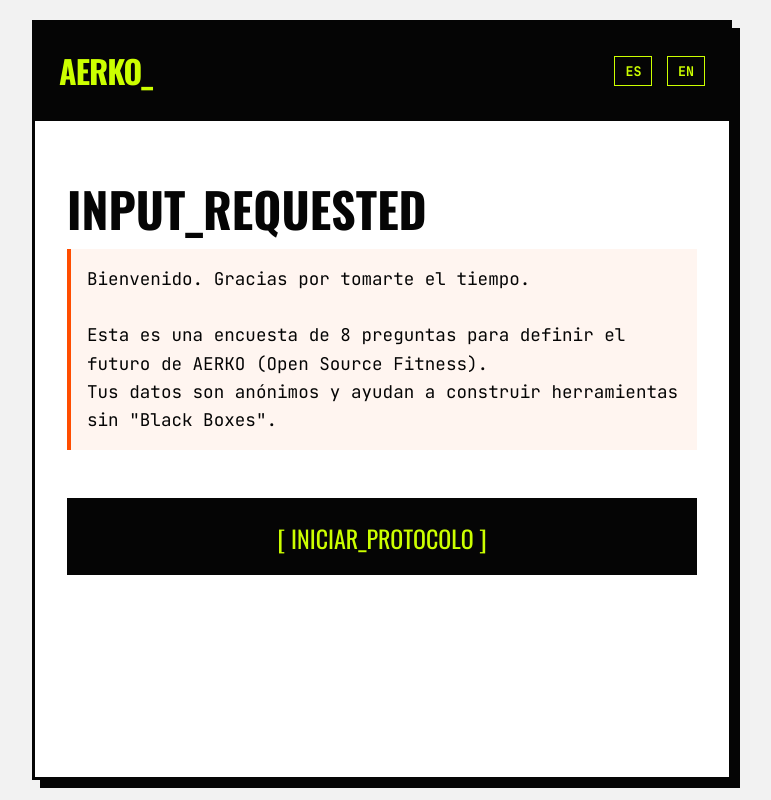
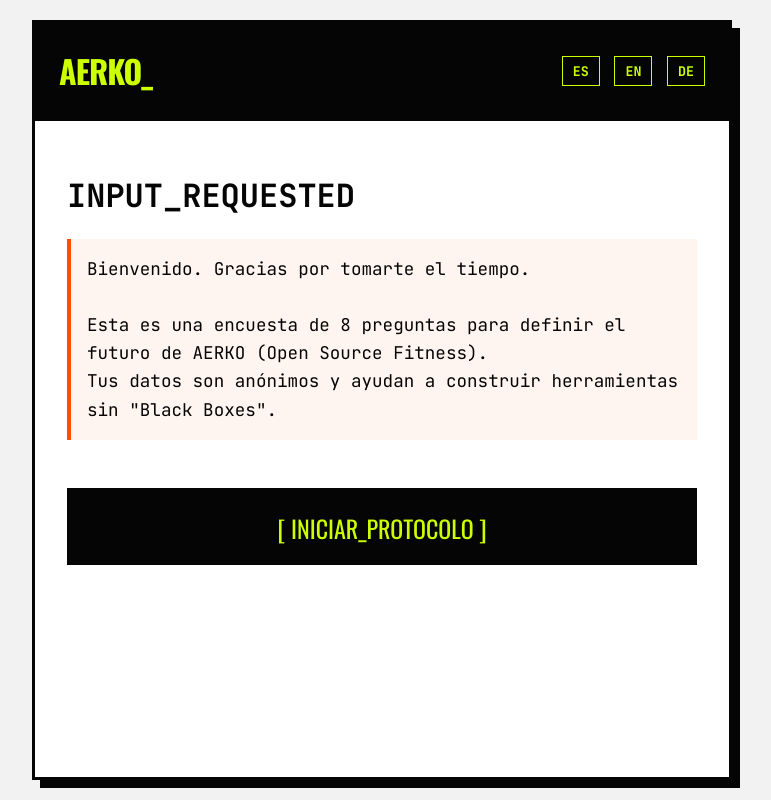
Before and after one commit to SrPakura/Design_Thinking_form, a plain HTML site: page index.html in a window 1280 px wide. Shown: the whole page, without its empty margins (258-1029 px from the left). Drawn offline with nearby package versions, Linux system fonts and the light colour scheme.

Commit message:
Update index.html

```diff
--- a/index.html
+++ b/index.html
@@ -15,11 +15,11 @@
             <div class="lang-selector">
                 <button onclick="setLanguage('es')">ES</button>
                 <button onclick="setLanguage('en')">EN</button>
-            </div>
+                <button onclick="setLanguage('de')">DE</button> </div>
         </header>
 
         <div id="intro-view" class="content-box">
-            <h1 id="intro-title" style="font-family: 'Oswald'; font-size: 3rem; line-height: 1; margin-bottom: 1rem;">INPUT_REQUESTED</h1>
+            <h1 id="intro-title">INPUT_REQUESTED</h1>
             <div id="intro-text" class="intro-text">
                 Bienvenido. Gracias por tomarte el tiempo.<br><br>
                 Esta es una encuesta de 8 preguntas para definir el futuro de AERKO (Open Source Fitness).<br>
@@ -33,15 +33,13 @@
         </div>
 
         <div id="loading" class="content-box hidden" style="text-align:center; padding: 4rem;">
-            <h2 class="blink">UPLOADING_DATA...</h2>
+            <h2>UPLOADING_DATA...</h2>
         </div>
 
         <div id="results-container" class="content-box hidden">
             <h2 style="font-family:'Oswald'; color:var(--acid-green); background:black; padding:10px;">UPLOAD_COMPLETE</h2>
             <p style="margin-bottom: 2rem;">Gracias por contribuir al dataset.</p>
-
-            <div id="stats-content">
-                </div>
+            <div id="stats-content"></div>
         </div>
 
     </div>
```
